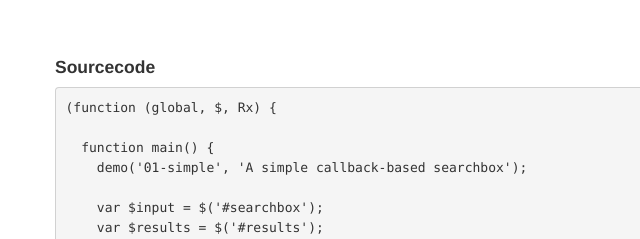
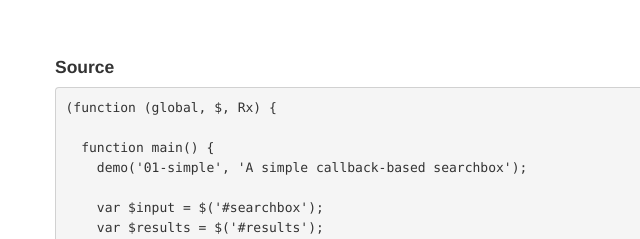
Before and after one commit to Sogyo/rx-samples, a website: page 01-simple/index.html in a window 1280 px wide. Shown: the part 198-437 px from the top of the page, 0-640 px from the left. Drawn offline with Linux system fonts and the light colour scheme.

Commit message:
s/sourcecode/source/

```diff
--- a/01-simple/index.html
+++ b/01-simple/index.html
@@ -32,7 +32,7 @@
 			</div>
     </div>
 		<div class="sourcecode">
-			<h4>Sourcecode</h4>
+			<h4>Source</h4>
 			<pre id="source"></pre>
 		</div>
   </div>
```
Also changed, not shown: 02-realtime/index.html (+1 -1 lines), complete/index.html (+1 -1 lines).
